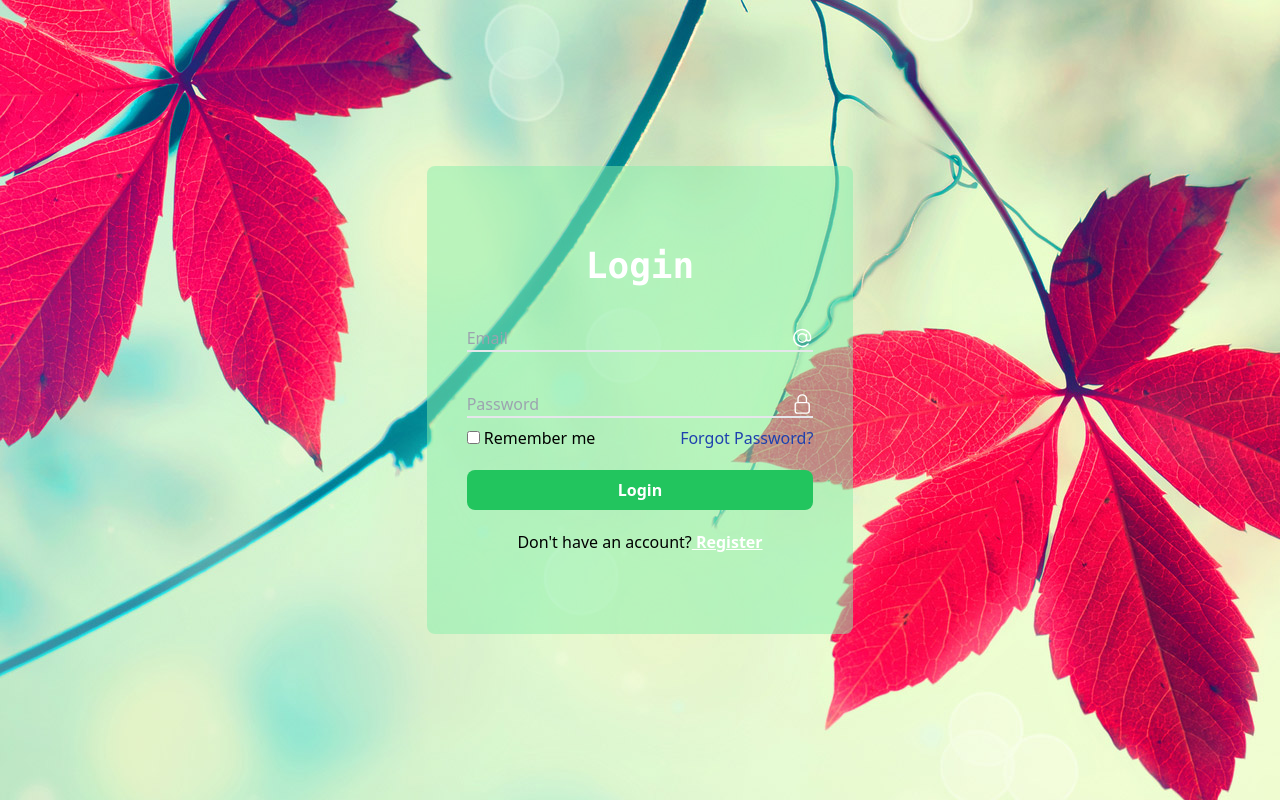
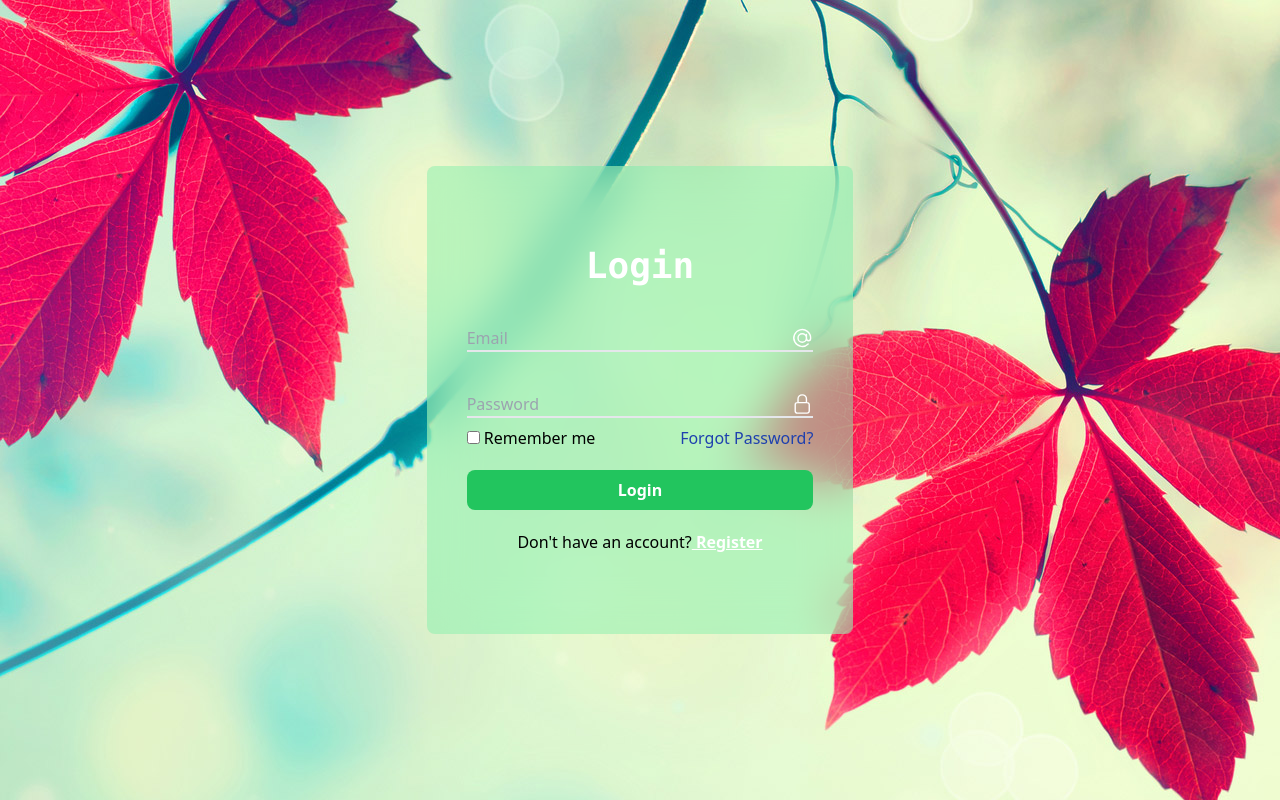
Before and after one commit to oldcoderbd/Login-form-with-transparent-BG, a plain HTML site: page index.html in a window 1280 px wide. Drawn offline with nearby package versions, Linux system fonts and the light colour scheme.

Commit message:
backdrop

```diff
--- a/index.html
+++ b/index.html
@@ -8,7 +8,7 @@
 </head>
 <body class="bg-[url('./images/autumn-bg.jpg')]">
     <div class="flex items-center w-1/3 h-screen m-auto">
-    <div class="w-full mx-auto p-10 bg-green-300 rounded-lg bg-opacity-50 items-center">
+    <div class="w-full mx-auto p-10 bg-green-300 backdrop-blur-xl rounded-lg bg-opacity-50 items-center">
         <h1 class="text-center text-white font-bold text-4xl py-10 font-mono">Login</h1>
         <form action="" class="">
             <div class="w-full flex mb-10 border-b-2">
```
